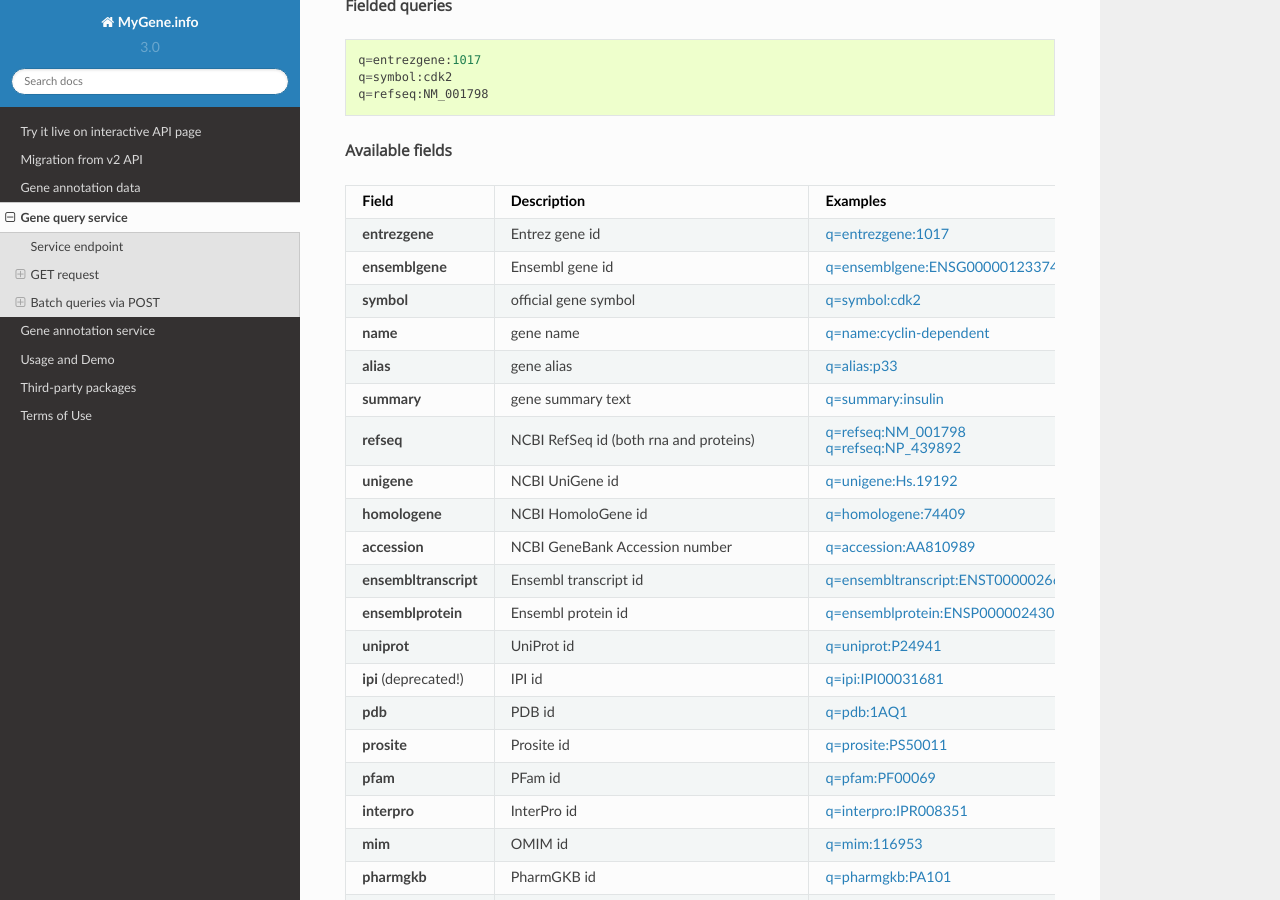
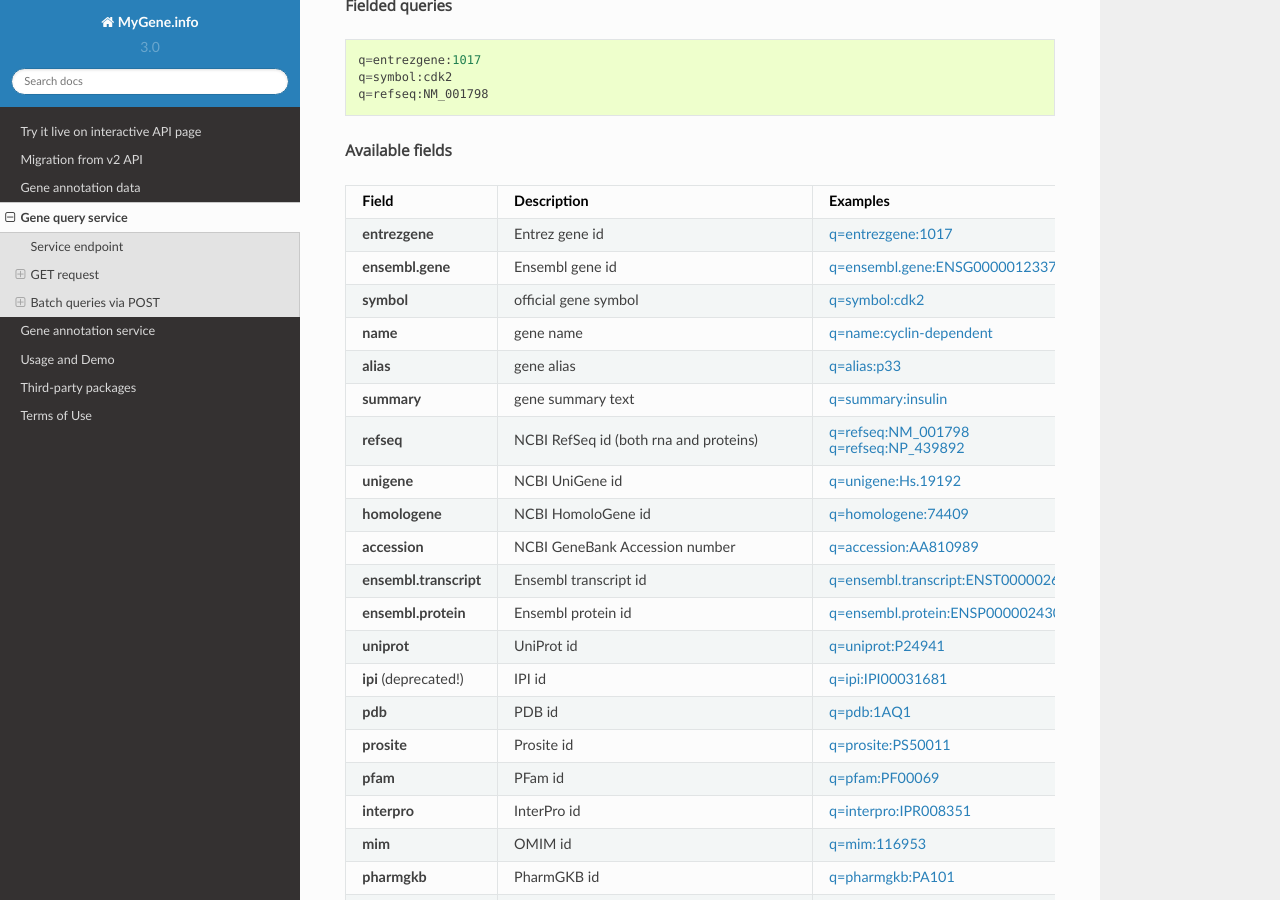
Before and after one commit to biothings/mygene.info, a Sphinx documentation site: the page built from docs/doc/query_service.rst, in a window 1280 px wide and 900 px high, scrolled down 2664 px. Built offline with Sphinx 7.4.7 and the Read the Docs theme 2.0.0, drawn with Linux system fonts in a browser that asks for light colours; some web fonts are replaced.

Commit message:
Update query_service.rst

```diff
--- a/docs/doc/query_service.rst
+++ b/docs/doc/query_service.rst
@@ -129,7 +129,7 @@ Available fields
 Field                        Description                                     Examples
 ========================    =============================================    =================================================================================
 **entrezgene**                Entrez gene id                                    `q=entrezgene:1017 <http://mygene.info/v3/query?q=entrezgene:1017>`_
-**ensemblgene**               Ensembl gene id                                   `q=ensemblgene:ENSG00000123374 <http://mygene.info/v3/query?q=ensemblgene:ENSG00000123374>`_
+**ensembl.gene**               Ensembl gene id                                   `q=ensembl.gene:ENSG00000123374 <http://mygene.info/v3/query?q=ensembl.gene:ENSG00000123374>`_
 **symbol**                    official gene symbol                              `q=symbol:cdk2 <http://mygene.info/v3/query?q=symbol:cdk2>`_
 **name**                      gene name                                         `q=name:cyclin-dependent <http://mygene.info/v3/query?q=name:cyclin-dependent>`_
 **alias**                     gene alias                                        `q=alias:p33 <http://mygene.info/v3/query?q=alias:p33>`_
@@ -139,8 +139,8 @@ Field                        Description                                     Exa
 **unigene**                   NCBI UniGene id                                   `q=unigene:Hs.19192 <http://mygene.info/v3/query?q=unigene:Hs.19192>`_
 **homologene**                NCBI HomoloGene id                                `q=homologene:74409 <http://mygene.info/v3/query?q=homologene:74409>`_
 **accession**                 NCBI GeneBank Accession number                    `q=accession:AA810989 <http://mygene.info/v3/query?q=accession:AA810989>`_
-**ensembltranscript**         Ensembl transcript id                             `q=ensembltranscript:ENST00000266970 <http://mygene.info/v3/query?q=ensembltranscript:ENST00000266970>`_
-**ensemblprotein**            Ensembl protein id                                `q=ensemblprotein:ENSP00000243067 <http://mygene.info/v3/query?q=ensemblprotein:ENSP00000243067>`_
+**ensembl.transcript**         Ensembl transcript id                             `q=ensembl.transcript:ENST00000266970 <http://mygene.info/v3/query?q=ensembl.transcript:ENST00000266970>`_
+**ensembl.protein**            Ensembl protein id                                `q=ensembl.protein:ENSP00000243067 <http://mygene.info/v3/query?q=ensembl.protein:ENSP00000243067>`_
 **uniprot**                   UniProt id                                        `q=uniprot:P24941 <http://mygene.info/v3/query?q=uniprot:P24941>`_
 **ipi** (deprecated!)         IPI id                                            `q=ipi:IPI00031681 <http://mygene.info/v3/query?q=ipi:IPI00031681>`_
 **pdb**                       PDB id                                            `q=pdb:1AQ1 <http://mygene.info/v3/query?q=pdb:1AQ1>`_
```
